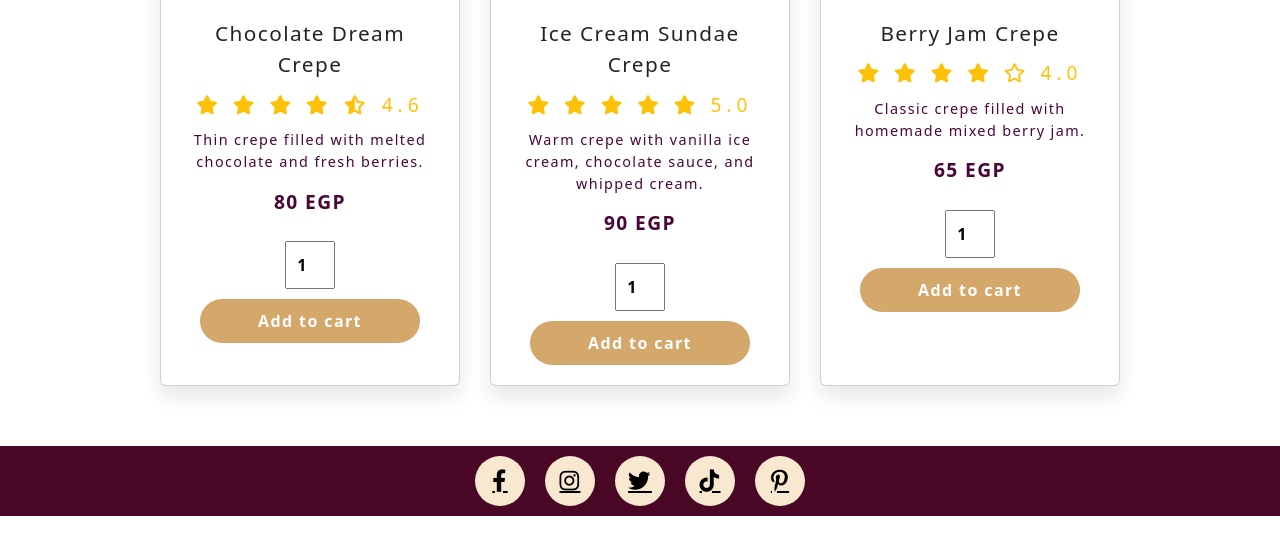
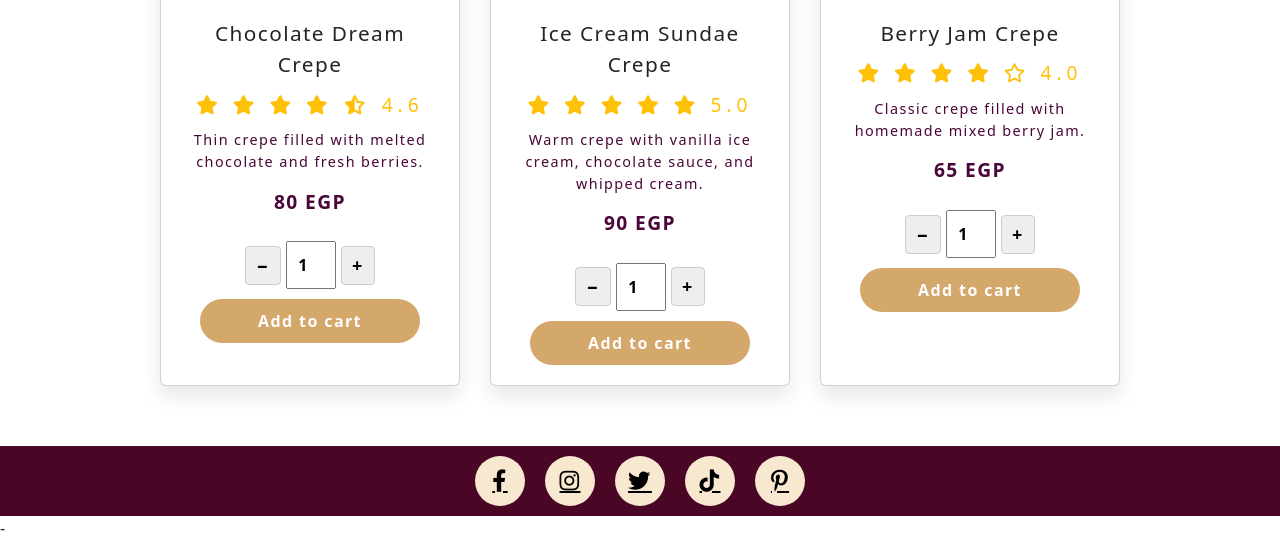
Before and after one commit to shazaehab221/crusty-nutsy, a PHP site: page /menu.php in a window 1280 px wide. Shown: the part 1830-2370 px from the top of the page. Before the commit the page ends 2346 px from the top, so only its background shows below. Run offline with PHP 8.4, Linux system fonts and the light colour scheme.

Commit message:
sum changes

```diff
--- a/menu.php
+++ b/menu.php
@@ -100,10 +100,11 @@ if ($_SERVER["REQUEST_METHOD"] == "POST") {
                            <input type="hidden" name="name" value="Classic Butter Croissant">
                             <input type="hidden" name="price" value="70">
                             <div class="quantity-wrapper">
-    <button type="button" class="qty-btn" onclick="changeQuantity(-1)">−</button>
-    <input type="number" name="quantity" value="1" min="1" class="quantity-input" id="quantityInput">
-    <button type="button" class="qty-btn" onclick="changeQuantity(1)">+</button>
+    <button type="button" class="qty-btn" onclick="changeQuantity(this, -1)">−</button>
+    <input type="number" name="quantity" value="1" min="1" class="quantity-input">
+    <button type="button" class="qty-btn" onclick="changeQuantity(this, 1)">+</button>
 </div>
+
                             <button type="submit" name="add_to_cart" class="add-to-cart">Add to cart</button>
                         </form>
                     </div>
@@ -126,7 +127,11 @@ if ($_SERVER["REQUEST_METHOD"] == "POST") {
                         <form method="POST" action="menu.php" class="add-to-cart-form">
                            <input type="hidden" name="name" value="Almond Roll Croissant">
                             <input type="hidden" name="price" value="60">
+                            <div class="quantity-wrapper">
+    <button type="button" class="qty-btn" onclick="changeQuantity(this, -1)">−</button>
     <input type="number" name="quantity" value="1" min="1" class="quantity-input">
+    <button type="button" class="qty-btn" onclick="changeQuantity(this, 1)">+</button>
+</div>
                           <button type="submit" name="add_to_cart" class="add-to-cart">Add to cart</button>
                         </form>
                     </div>
@@ -154,7 +159,11 @@ if ($_SERVER["REQUEST_METHOD"] == "POST") {
                         <form method="POST" action="menu.php" class="add-to-cart-form">
                            <input type="hidden" name="name" value="Chocolate Ganache Tart">
                             <input type="hidden" name="price" value="65">
+                            <div class="quantity-wrapper">
+    <button type="button" class="qty-btn" onclick="changeQuantity(this, -1)">−</button>
     <input type="number" name="quantity" value="1" min="1" class="quantity-input">
+    <button type="button" class="qty-btn" onclick="changeQuantity(this, 1)">+</button>
+</div>
                            <button type="submit" name="add_to_cart" class="add-to-cart">Add to cart</button>
                         </form>
                     </div>
@@ -177,7 +186,11 @@ if ($_SERVER["REQUEST_METHOD"] == "POST") {
                         <form method="POST" action="menu.php" class="add-to-cart-form">
                            <input type="hidden" name="name" value="Fresh Strawberry Tart">
                             <input type="hidden" name="price" value="70">
+                            <div class="quantity-wrapper">
+    <button type="button" class="qty-btn" onclick="changeQuantity(this, -1)">−</button>
     <input type="number" name="quantity" value="1" min="1" class="quantity-input">
+    <button type="button" class="qty-btn" onclick="changeQuantity(this, 1)">+</button>
+</div>
                             <button type="submit" name="add_to_cart" class="add-to-cart">Add to cart</button>
                         </form>
                     </div>
@@ -200,7 +213,12 @@ if ($_SERVER["REQUEST_METHOD"] == "POST") {
                         <form method="POST" action="menu.php" class="add-to-cart-form">
                            <input type="hidden" name="name" value="French Lemon  Tart">
                             <input type="hidden" name="price" value="60">
+
+                            <div class="quantity-wrapper">
+    <button type="button" class="qty-btn" onclick="changeQuantity(this, -1)">−</button>
     <input type="number" name="quantity" value="1" min="1" class="quantity-input">
+    <button type="button" class="qty-btn" onclick="changeQuantity(this, 1)">+</button>
+</div>
                            <button type="submit" name="add_to_cart" class="add-to-cart">Add to cart</button>
                         </form>
                     </div>
@@ -228,7 +246,11 @@ if ($_SERVER["REQUEST_METHOD"] == "POST") {
                         <form method="POST" action="menu.php" class="add-to-cart-form">
                            <input type="hidden" name="name" value="Chocolate Dream Crepe">
                             <input type="hidden" name="price" value="80">
+                            <div class="quantity-wrapper">
+    <button type="button" class="qty-btn" onclick="changeQuantity(this, -1)">−</button>
     <input type="number" name="quantity" value="1" min="1" class="quantity-input">
+    <button type="button" class="qty-btn" onclick="changeQuantity(this, 1)">+</button>
+</div>
        <button type="submit" name="add_to_cart" class="add-to-cart">Add to cart</button>
                         </form>
                     </div>
@@ -251,7 +273,11 @@ if ($_SERVER["REQUEST_METHOD"] == "POST") {
                         <form method="POST" action="menu.php" class="add-to-cart-form">
                            <input type="hidden" name="name" value="ice cream Crepe">
                             <input type="hidden" name="price" value="90">
+                            <div class="quantity-wrapper">
+    <button type="button" class="qty-btn" onclick="changeQuantity(this, -1)">−</button>
     <input type="number" name="quantity" value="1" min="1" class="quantity-input">
+    <button type="button" class="qty-btn" onclick="changeQuantity(this, 1)">+</button>
+</div>
                            <button type="submit" name="add_to_cart" class="add-to-cart">Add to cart</button>
                         </form>
                     </div>
@@ -274,7 +300,11 @@ if ($_SERVER["REQUEST_METHOD"] == "POST") {
                         <form method="POST" action="menu.php" class="add-to-cart-form">
                            <input type="hidden" name="name" value="Berry Jam Crepe">
                             <input type="hidden" name="price" value="65">
+                            <div class="quantity-wrapper">
+    <button type="button" class="qty-btn" onclick="changeQuantity(this, -1)">−</button>
     <input type="number" name="quantity" value="1" min="1" class="quantity-input">
+    <button type="button" class="qty-btn" onclick="changeQuantity(this, 1)">+</button>
+</div>
                            <button type="submit" name="add_to_cart" class="add-to-cart">Add to cart</button>
                         </form>
                     </div>
@@ -301,9 +331,10 @@ if ($_SERVER["REQUEST_METHOD"] == "POST") {
                 <i class="fab fa-pinterest-p"></i>
             </a>
         </div>
-        </footer>
-    <script>function changeQuantity(amount) {
-    const input = document.getElementById('quantityInput');
+        </footer>-
+    <script>function changeQuantity(button, amount) {
+    const wrapper = button.parentElement;
+    const input = wrapper.querySelector('.quantity-input');
     let current = parseInt(input.value);
     const min = parseInt(input.min) || 1;
 
@@ -313,6 +344,9 @@ if ($_SERVER["REQUEST_METHOD"] == "POST") {
       input.value = current;
     }
   }
+
+
+
 </script>
 </body>
 </html>
```
Lines whose indentation alone changed are shown as unchanged.
